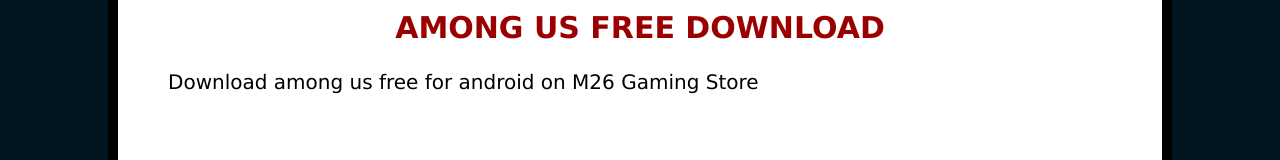
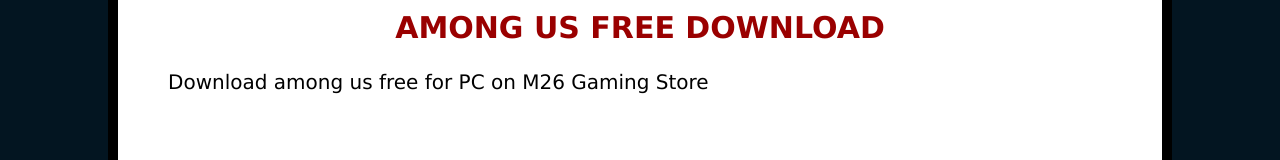
Before and after one commit to M26Gaming/among-us, a plain HTML site: page index.html in a window 1280 px wide. Shown: the part 353-513 px from the top of the page. Drawn offline with Linux system fonts and the light colour scheme.

Commit message:
among us

```diff
--- a/index.html
+++ b/index.html
@@ -26,7 +26,7 @@ jpgC TYPE html>
 
 <div class="content">
 <h2 id="header">AMONG US FREE DOWNLOAD</h2>
-<p>Download among us free for android on M26 Gaming Store</p><br>
+<p>Download among us free for PC on M26 Gaming Store</p><br>
 <h2>About Game</h2>
 <p>
   Play with 4-10 player online or via local WiFi as you attempt to prepare your spaceship for departure, but beware as one or more random players among the Crew are Impostors bent on killing everyone! Originally created as a party game, we recommend playing with friends at a LAN party or online using voice chat. Enjoy cross-platform play between Android, iOS and PC.
```
